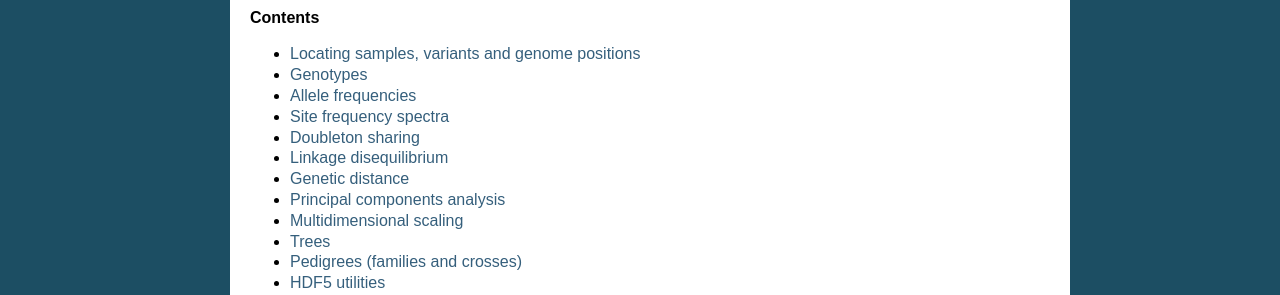
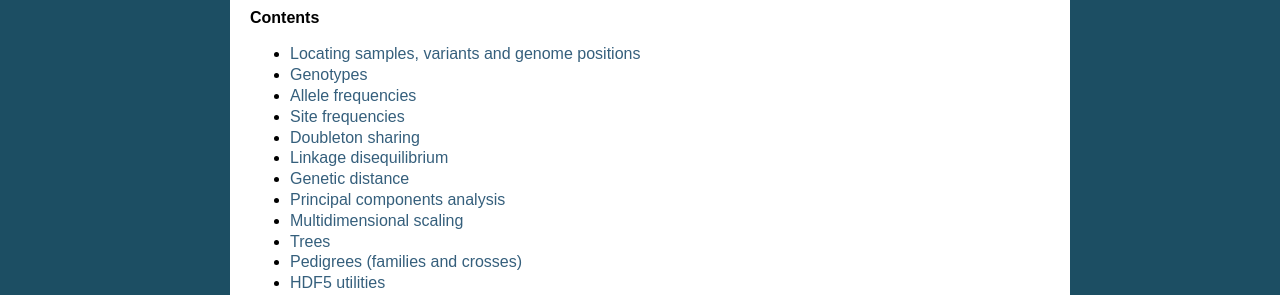
Before and after one commit to alimanfoo/anhima, a Sphinx documentation site: the page built from docs/index.rst, in a window 1280 px wide. Shown: the part 598-893 px from the top of the page. Built offline with Sphinx 7.4.7, drawn with Linux system fonts in a browser that asks for light colours.

Commit message:
minor doco

```diff
--- a/docs/sf.rst
+++ b/docs/sf.rst
@@ -1,5 +1,5 @@
-Site frequency spectra
-======================
+Site frequencies
+================
 
 .. automodule:: anhima.sf
 .. autofunction:: site_frequency_spectrum
```
